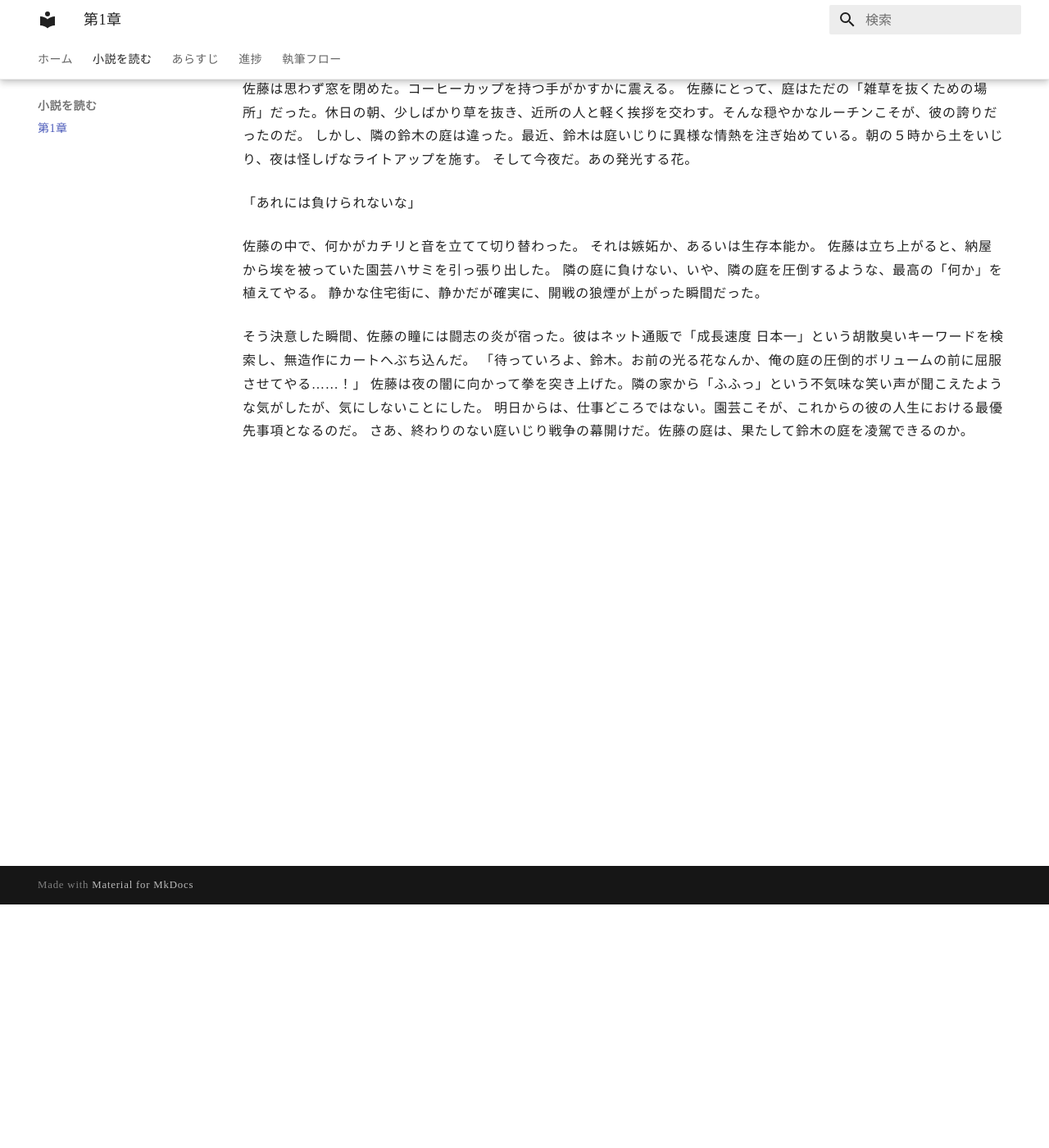
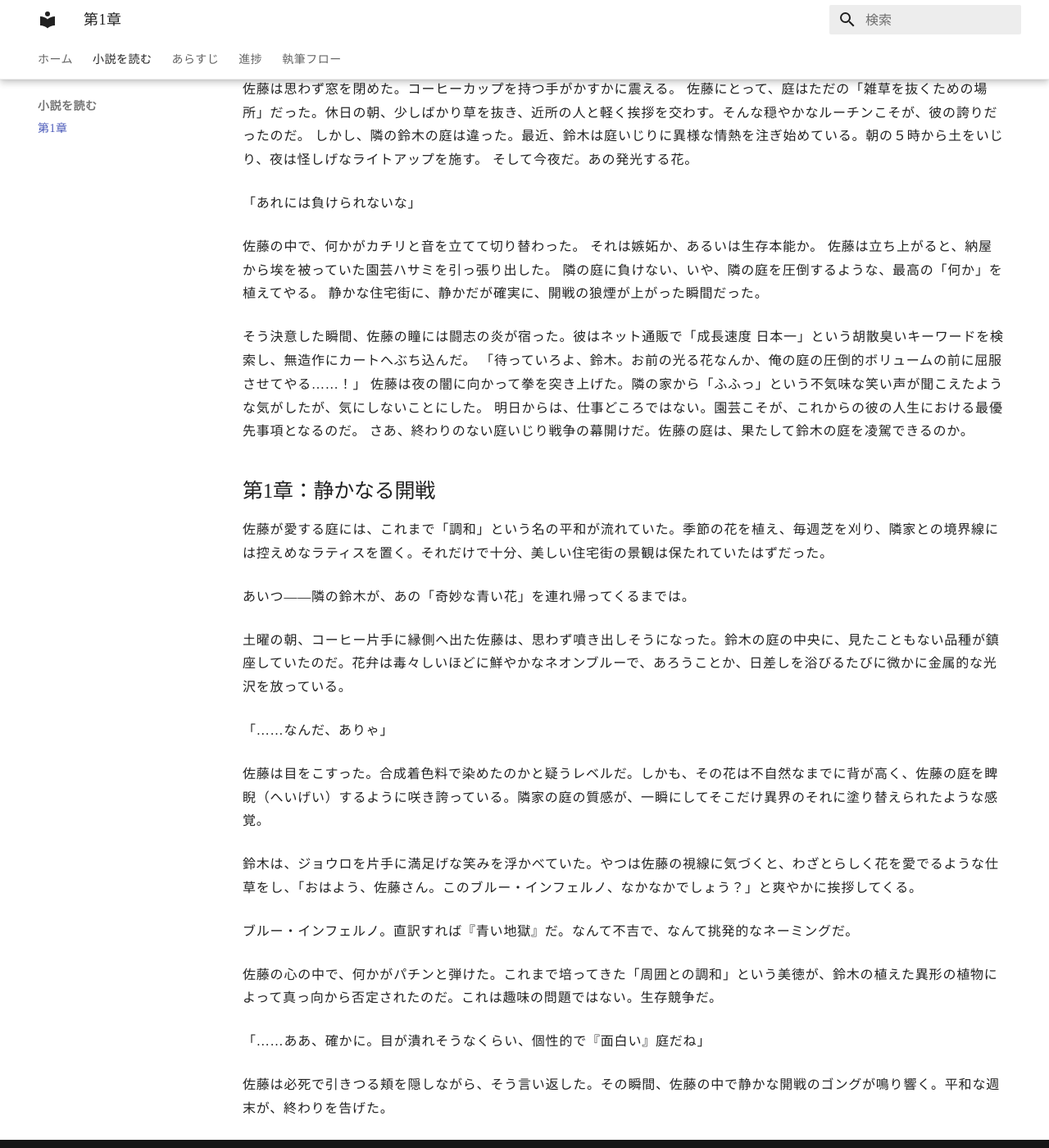
Before and after one commit to readofmaster/ai-novel-project, an MkDocs documentation site: the page built from docs/novel/chapter1.md, in a window 1280 px wide and 1400 px high, scrolled down 297 px. Shown: the whole window at 82% size. Built offline with MkDocs 1.6.1 and Material for MkDocs 9.7.7, drawn with Linux system fonts in a browser that asks for light colours; some web fonts are replaced.

Commit message:
chore: 小説作成ワークフローに本文統合手順を追加

```diff
--- a/docs/novel/chapter1.md
+++ b/docs/novel/chapter1.md
@@ -24,3 +24,25 @@
 佐藤は夜の闇に向かって拳を突き上げた。隣の家から「ふふっ」という不気味な笑い声が聞こえたような気がしたが、気にしないことにした。
 明日からは、仕事どころではない。園芸こそが、これからの彼の人生における最優先事項となるのだ。
 さあ、終わりのない庭いじり戦争の幕開けだ。佐藤の庭は、果たして鈴木の庭を凌駕できるのか。
+
+## 第1章：静かなる開戦
+
+佐藤が愛する庭には、これまで「調和」という名の平和が流れていた。季節の花を植え、毎週芝を刈り、隣家との境界線には控えめなラティスを置く。それだけで十分、美しい住宅街の景観は保たれていたはずだった。
+
+あいつ――隣の鈴木が、あの「奇妙な青い花」を連れ帰ってくるまでは。
+
+土曜の朝、コーヒー片手に縁側へ出た佐藤は、思わず噴き出しそうになった。鈴木の庭の中央に、見たこともない品種が鎮座していたのだ。花弁は毒々しいほどに鮮やかなネオンブルーで、あろうことか、日差しを浴びるたびに微かに金属的な光沢を放っている。
+
+「……なんだ、ありゃ」
+
+佐藤は目をこすった。合成着色料で染めたのかと疑うレベルだ。しかも、その花は不自然なまでに背が高く、佐藤の庭を睥睨（へいげい）するように咲き誇っている。隣家の庭の質感が、一瞬にしてそこだけ異界のそれに塗り替えられたような感覚。
+
+鈴木は、ジョウロを片手に満足げな笑みを浮かべていた。やつは佐藤の視線に気づくと、わざとらしく花を愛でるような仕草をし、「おはよう、佐藤さん。このブルー・インフェルノ、なかなかでしょう？」と爽やかに挨拶してくる。
+
+ブルー・インフェルノ。直訳すれば『青い地獄』だ。なんて不吉で、なんて挑発的なネーミングだ。
+
+佐藤の心の中で、何かがパチンと弾けた。これまで培ってきた「周囲との調和」という美徳が、鈴木の植えた異形の植物によって真っ向から否定されたのだ。これは趣味の問題ではない。生存競争だ。
+
+「……ああ、確かに。目が潰れそうなくらい、個性的で『面白い』庭だね」
+
+佐藤は必死で引きつる頬を隠しながら、そう言い返した。その瞬間、佐藤の中で静かな開戦のゴングが鳴り響く。平和な週末が、終わりを告げた。
```
Also changed, not shown: docs/rules/NOVEL_WORKFLOW.md (+2 -1 lines).
